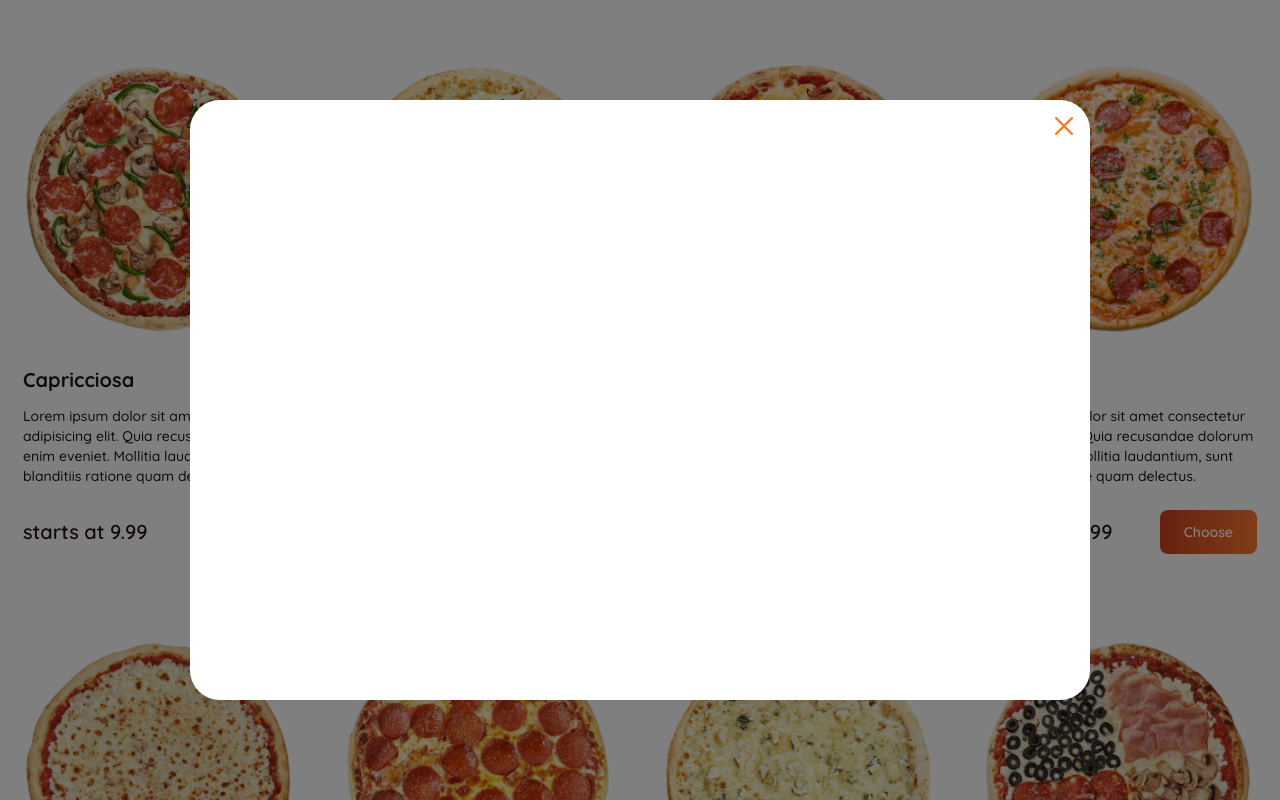
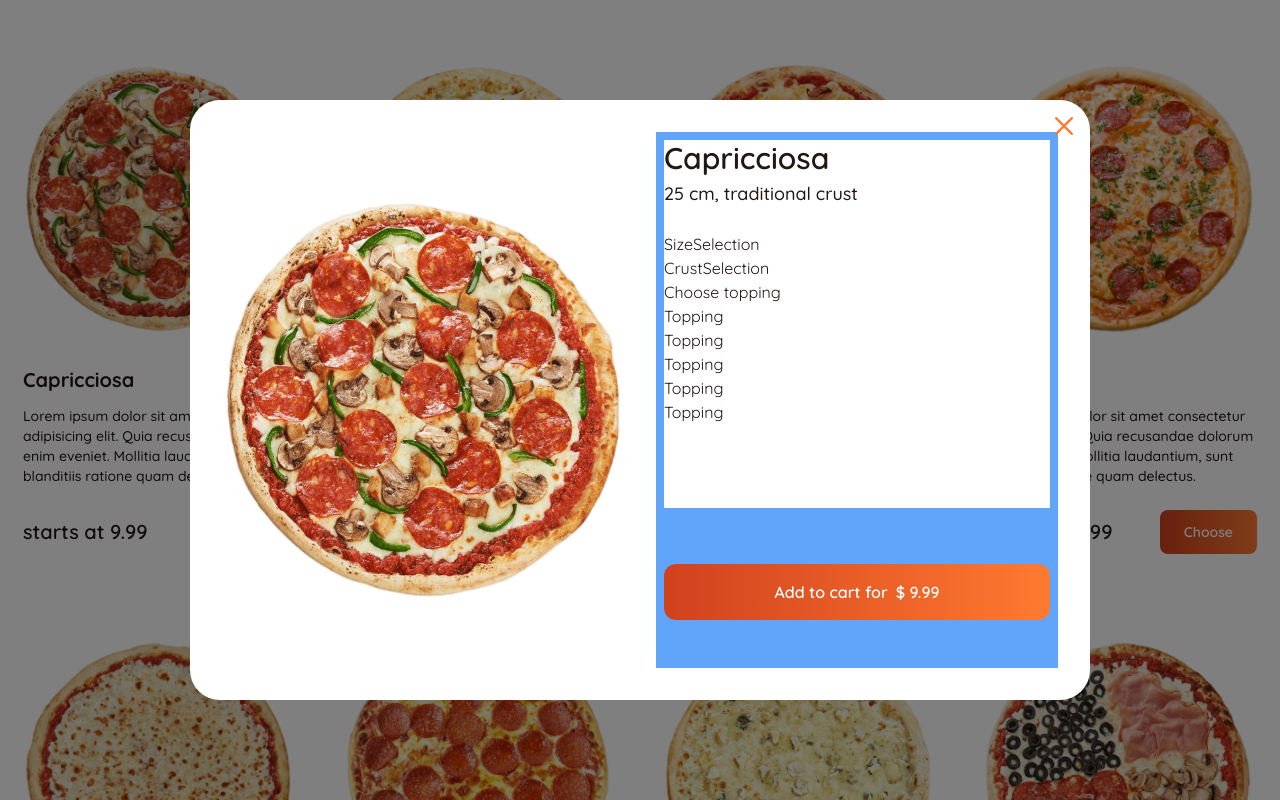
Before and after one commit to Artemonaaa/PizzaShop, a Next.js app: page / in a window 1280 px wide. Both pictures are taken after a click on the picture 158 px from the left and 199 px from the top of the page. Shown: the top 800 px of the page. Built offline with nearby package versions, Linux system fonts and the light colour scheme.

Commit message:
Add Modal for pizza and some details

```diff
--- a/src/app/components/Pizza.js
+++ b/src/app/components/Pizza.js
@@ -73,8 +73,8 @@ const Pizza = ({ pizza }) => {
            className="absolute z-30 right-2 top-2 hover:scale-110 duration-200 cursor-pointer"
           >
             <IoCloseOutline className="text-4xl text-orange" />
-            <PizzaDetails pizza={pizza} modal={modal} setModal={setModal} />
           </div>
+          <PizzaDetails pizza={pizza} modal={modal} setModal={setModal} />
         </Modal>
       )}
     </div>
--- a/src/app/components/PizzaDetails.js
+++ b/src/app/components/PizzaDetails.js
@@ -7,15 +7,83 @@ import CrustSelection from './CrustSelection'
 import Topping from './Topping'
 
 const PizzaDetails = ({ pizza, modal, setModal }) => {
-  const [size, setSize] = useState("")
-  const [crust, setCrust] = useState("")
-  const [additionalTopping, setAdditionalTopping] = useState("")
-  const [additionalToppingPrice, setAdditionalToppingPrice] = useState("")
+  const [size, setSize] = useState("small")
+  const [crust, setCrust] = useState("traditional")
+  const [additionalTopping, setAdditionalTopping] = useState([])
+  const [additionalToppingPrice, setAdditionalToppingPrice] = useState(0)
   const [price, setPrice] = useState(0)
 
+  useEffect(() => {
+    size === "small"
+      ? setPrice(parseFloat(pizza.priceSm + additionalToppingPrice).toFixed(2))
+      : size === "medium"
+      ? setPrice(parseFloat(pizza.priceMd + additionalToppingPrice).toFixed(2))
+      : size === "large"
+      ? setPrice(parseFloat(pizza.priceLg + additionalToppingPrice).toFixed(2))
+      : null
+  })
+
+  useEffect(() => {
+    if (additionalTopping.length > 0) {
+      const toppingPrice = additionalTopping.reduce((acc, current) => {
+        return acc + current.price
+      }, 0)
+      setAdditionalToppingPrice(toppingPrice)
+    } else {
+      setAdditionalToppingPrice(0)
+    }
+  }, [additionalTopping])
 
   return (
-    <div></div>
+    <div className="flex flex-col lg:flex-row lg:gap-x-8 h-full md:p-8">
+      <div className="lg:flex-1 flex justify-center items-center">
+        <div className="max-w-[300px] lg:max-w-none mt-6 lg:mt-0">
+          <Image
+            width={450}
+            height={450}
+            src={pizza.image}
+            alt="pizza"
+            priority={1}
+            className="mx-auto relative"
+          />
+        </div>
+      </div>
+      <div className="bg-blue-400 flex flex-col flex-1">
+        <div className="flex-1 p-2 text-center lg:text-left">
+          <div className="flex-1 bg-white overflow-y-scroll h-[46vh] scrollbar-thin scrollbar-thumb-gray-200 scrollbar-track-white pr-2">
+            <div className="font-semibold">
+              <h2 className="capitalize text-3xl mb-1">{pizza.name}</h2>
+              <div className="mb-6 text-lg font-medium">
+                <span>
+                  {size === "small"
+                    ? "25 cm"
+                    : size === "medium"
+                    ? "30 cm"
+                    : size === "large"
+                    ? " 35 cm"
+                    : null}
+                </span>
+                <span>, {crust} crust</span>
+              </div>
+            </div>
+            <SizeSelection />
+            <CrustSelection />
+            <div>Choose topping</div>
+            <div>
+              {pizza.toppings?.map((topping, index) => {
+                return <Topping key={index} />
+              })}
+            </div>
+          </div>
+        </div>
+        <div className="h-full flex items-center px-2 lg: items-end">
+          <button className="btn btn-lg gradient w-full flex justify-center gap-x-2">
+            <div>Add to cart for</div>
+            <div>$ {price}</div>
+          </button>
+        </div>
+      </div>
+    </div>
   )
 };
 
```
